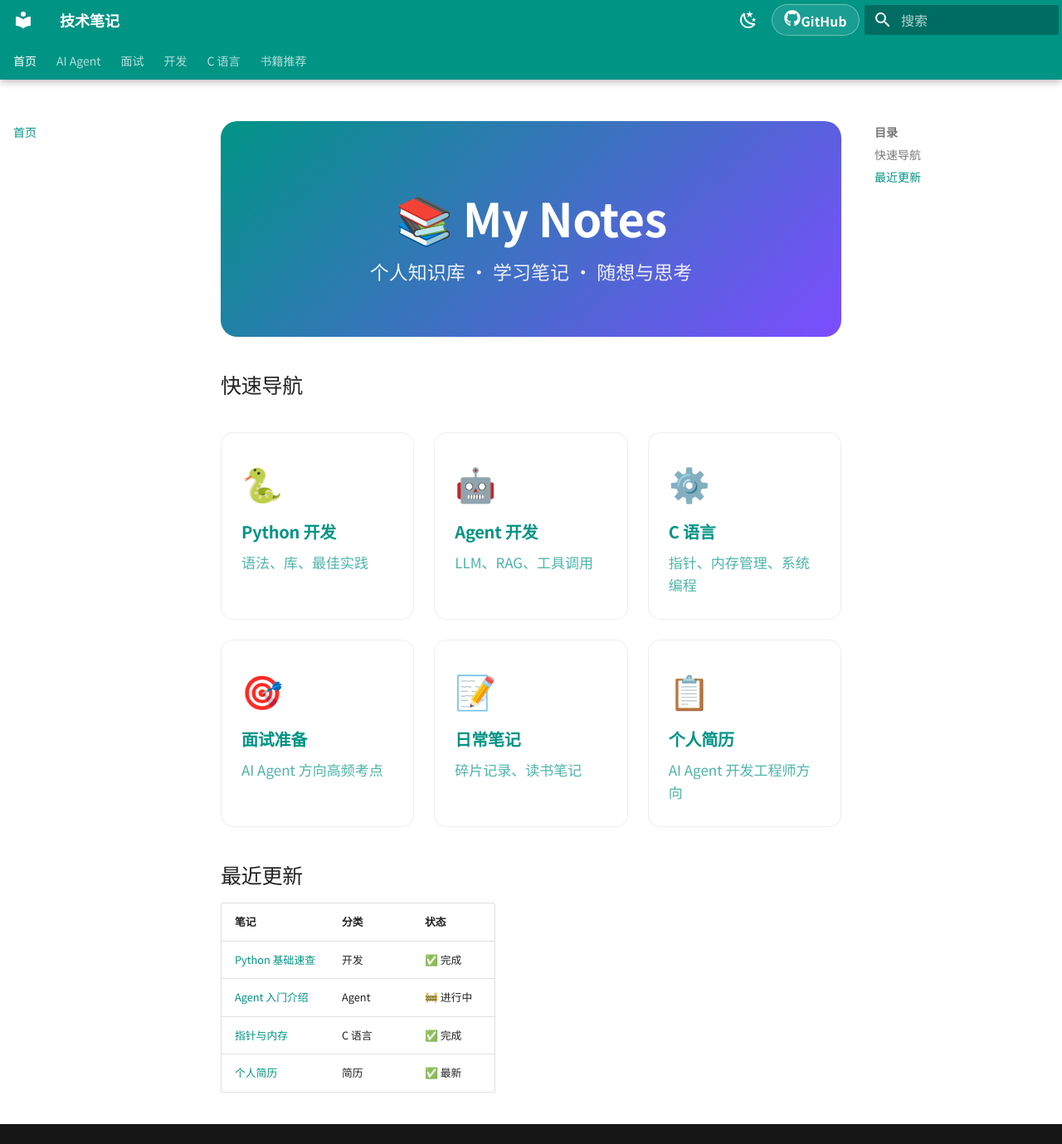
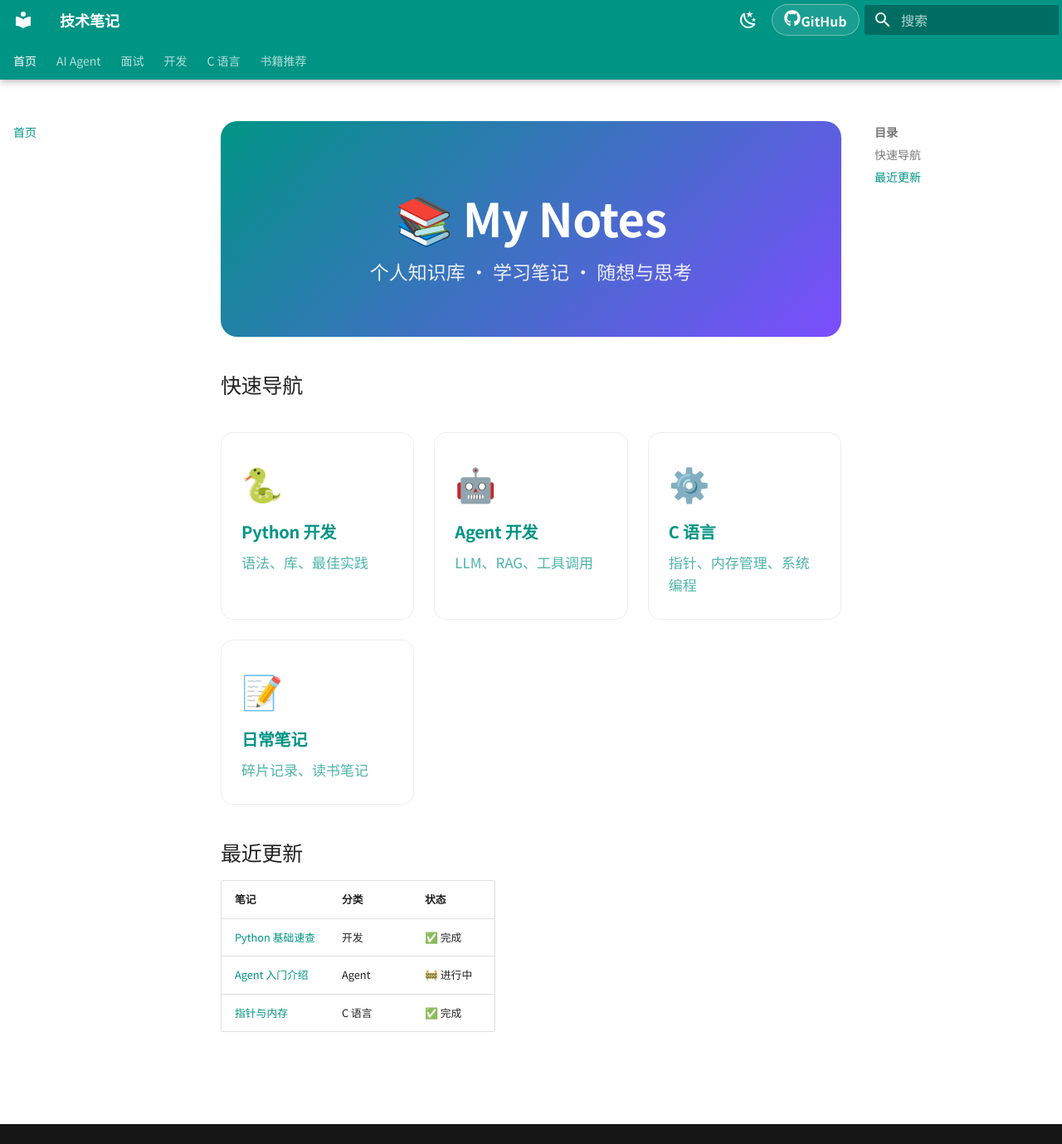
Before and after one commit to yangyinmiao/my-notes, an MkDocs documentation site: the page built from docs/index.md, in a window 1280 px wide and 1379 px high. Shown: the whole window at 83% size. Built offline with MkDocs 1.6.1 and Material for MkDocs 9.7.7, drawn with Linux system fonts in a browser that asks for light colours.

Commit message:
chore: 删除不再需要的面试准备和个人简历链接

```diff
--- a/docs/index.md
+++ b/docs/index.md
@@ -21,20 +21,10 @@
 <h3>C 语言</h3>
 <p>指针、内存管理、系统编程</p>
 </a>
-<a class="card" href="interview/00-overview/">
-<div class="card-icon">🎯</div>
-<h3>面试准备</h3>
-<p>AI Agent 方向高频考点</p>
-</a>
 <a class="card" href="notes/daily/">
 <div class="card-icon">📝</div>
 <h3>日常笔记</h3>
 <p>碎片记录、读书笔记</p>
-</a>
-<a class="card" href="resume/">
-<div class="card-icon">📋</div>
-<h3>个人简历</h3>
-<p>AI Agent 开发工程师方向</p>
 </a>
 </div>
 
@@ -45,4 +35,3 @@
 | [Python 基础速查](dev/python-basics.md) | 开发 | ✅ 完成 |
 | [Agent 入门介绍](agent/00-intro.md) | Agent | 🚧 进行中 |
 | [指针与内存](c-lang/pointers.md) | C 语言 | ✅ 完成 |
-| [个人简历](resume/index.md) | 简历 | ✅ 最新 |
```
